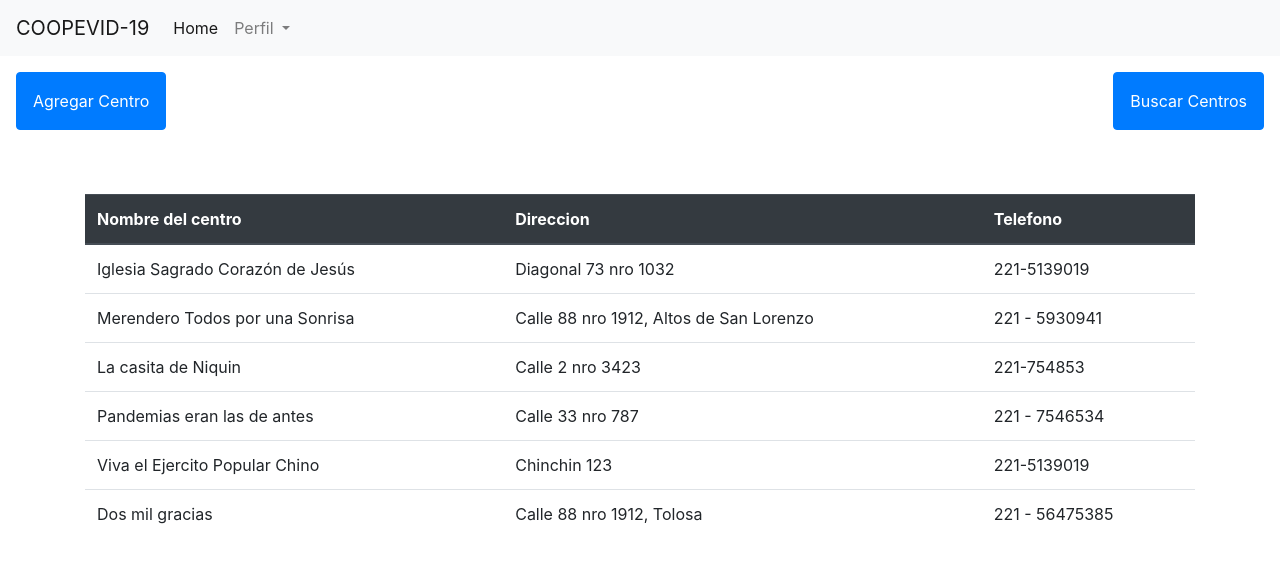
After one commit to Maqui-LP/coopevid-19, a Flask app: page /centros in a window 1280 px wide. The commit adds this page. Shown: the top 563 px of the page. Run offline with Flask 2, Linux system fonts and the light colour scheme; the visitor is signed in with stand-in values (Sample User, id 1); data that the repository does not hold is empty.

Commit message:
agregue listar centros y el controlador para crearlos

```diff
--- a/app/__init__.py
+++ b/app/__init__.py
@@ -88,7 +88,10 @@ def create_app(environment="development"):
     app.add_url_rule("/usuarios/search", "search_users", user.searchUsers, methods=["POST"])
 
     #Rutas para centros
+    app.add_url_rule("/centros", "centro_index", centro.index)
+    app.add_url_rule("/centros", "centro_create", centro.create, methods=["POST"])
     app.add_url_rule("/centros/nuevo", "centro_new", centro.new)
+
 
     # Rutas de Roles
     app.add_url_rule("/roles", "roles_index", rol.index)
--- a/app/resources/centro.py
+++ b/app/resources/centro.py
@@ -11,6 +11,22 @@ from app.models.configuracion import Configuracion
 
 db = db_sqlalchemy
 
+class centro:
+    def __init__(self, nombre, direccion, telefono):
+        self.nombre = nombre
+        self.direccion = direccion
+        self.telefono = telefono
+
+centros = []
+
+centros.append( centro('Iglesia Sagrado Corazón de Jesús', 'Diagonal 73 nro 1032', '221-5139019'))
+centros.append( centro('Merendero Todos por una Sonrisa','Calle 88 nro 1912, Altos de San Lorenzo','221 - 5930941'))
+centros.append( centro('La casita de Niquin', 'Calle 2 nro 3423', '221-754853'))
+centros.append( centro('Pandemias eran las de antes','Calle 33 nro 787','221 - 7546534'))
+centros.append( centro('Viva el Ejercito Popular Chino', 'Chinchin 123', '221-5139019'))
+centros.append( centro('Dos mil gracias','Calle 88 nro 1912, Tolosa','221 - 56475385'))
+
+
 
 def new():
     if not authenticated(session):
@@ -20,3 +36,20 @@ def new():
         abort(403)
 
     return render_template("centro/new.html")
+
+def index():
+    if not authenticated(session):
+        abort(401)
+
+    return render_template("centro/index.html", centros=centros)
+
+def create():
+    if not authenticated(session):
+        abort(401)
+
+    data = request.form.to_dict()
+
+    for each in data:
+        print(each)
+
+    return redirect(url_for("centro_index"))
--- /dev/null
+++ b/app/templates/centro/index.html
@@ -0,0 +1,39 @@
+{% extends "layout.html" %}
+{% block title %}Usuarios{% endblock %}
+{% block head %}
+  {{ super() }}
+{% endblock %}
+{% block navbar %}
+  {% include "navbar.html" %}
+{% endblock %}
+<h1>Centros</h1>
+{% block content %}
+<div>
+  <a href="" class="btn btn-primary m-3 p-3 float-right">Buscar Centros</a>
+</div>
+<div>
+  <a href="{{ url_for('centro_new')}}" class="btn btn-primary m-3 p-3">Agregar Centro</a>
+</div>
+
+<div class="container mt-5">
+
+  <table class="table">
+    <thead class="thead-dark">
+      <tr>
+        <th scope="col">Nombre del centro</th>
+        <th scope="col">Direccion</th>
+        <th scope="col">Telefono</th>
+      </tr>
+    </thead>
+    <tbody>
+    {% for centro in centros %}
+    <tr>
+      <td>{{ centro.nombre }}</td>
+      <td>{{ centro.direccion }}</td>
+      <td>{{ centro.telefono }}</td>
+    </tr>
+    {% endfor %}
+
+  </div>
+
+  {% endblock %}
--- a/app/templates/centro/new.html
+++ b/app/templates/centro/new.html
@@ -17,7 +17,7 @@
     </div>
 
     <div >
-      <form action="" method="POST" autocomplete="off".>
+      <form action="{{ url_for('centro_create') }}" method="POST" autocomplete="off".>
 
         <div class="form-group">
             <label>Nombre del centro:</label></br>
--- a/app/templates/navbar.html
+++ b/app/templates/navbar.html
@@ -14,6 +14,9 @@
           {% if is_granted("usuario_index") %}
           <li class="nav-item">
             <a class="nav-link" href="{{url_for('user_index')}}">Usuarios</a>
+          </li>
+          <li class="nav-item">
+            <a class="nav-link" href="{{url_for('centro_index')}}">Centros</a>
           </li>
           {% if is_granted("configuracion_update") %}
           <li class="nav-item">
```
